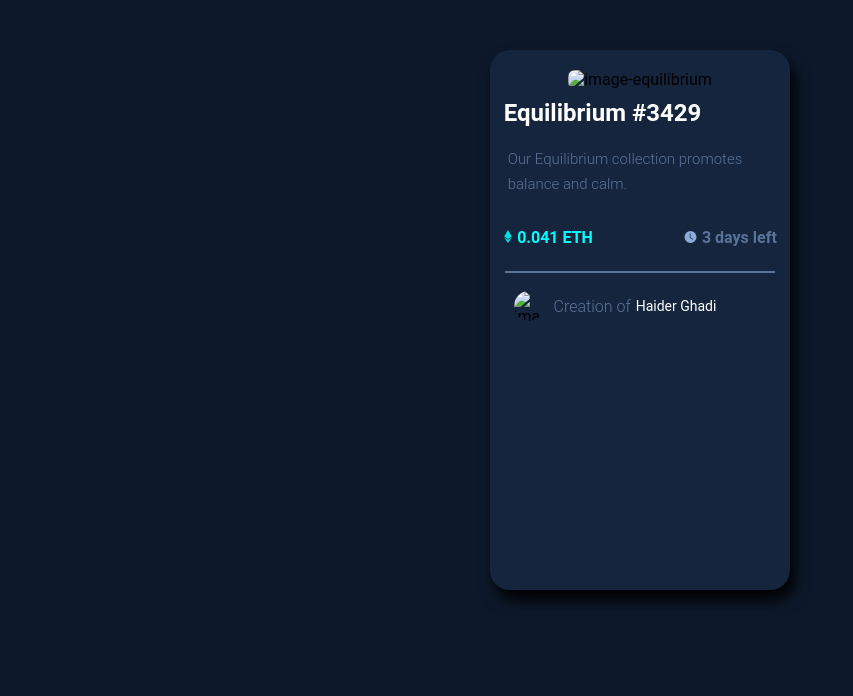
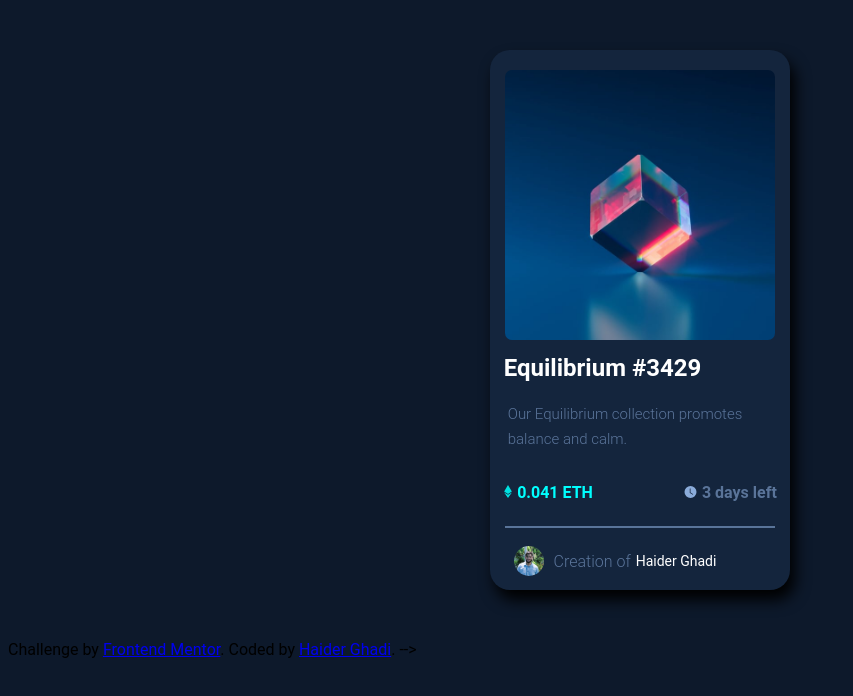
Before and after one commit to Haiderghadi/NFT-Card, a plain HTML site: page index.html in a window 1280 px wide. Shown: the whole page, without its empty margins (0-853 px from the left). Drawn offline with Linux system fonts and the light colour scheme.

Commit message:
Update index.html

```diff
--- a/index.html
+++ b/index.html
@@ -6,7 +6,7 @@
   <meta name="viewport" content="width=device-width, initial-scale=1.0">
   <!-- displays site properly based on user's device -->
 
-  <link rel="icon" type="image/png" sizes="32x32" href="./images/favicon-32x32.png">
+  <link rel="icon" type="img/png" sizes="32x32" href="favicon-32x32.png">
   <link rel="stylesheet" href="styles.css">
   <title>Frontend Mentor | NFT preview card component</title>
   <link rel="preconnect" href="https://fonts.googleapis.com">
@@ -21,7 +21,7 @@
 <body>
   <div class="container">
     <div class="image">
-      <img src="images/image-equilibrium.jpg" alt="image-equilibrium">
+      <img src="image-equilibrium.jpg" alt="image-equilibrium">
     </div>
     <h2 class="text">Equilibrium #3429</h2>
     <p class="para">Our Equilibrium collection promotes <br> balance and calm.</p>
@@ -41,15 +41,15 @@
     </div>
     <hr>
     <div class="flex-items2">
-      <img src="images/IMG_20230509_222945.jpg" alt="image-avatar">
+      <img src="IMG_20230509_222945.jpg" alt="image-avatar">
       <p class="para-part1">Creation of</p>
       <p class="para-part2">Haider Ghadi</p>
     </div>
   </div>
-  <!-- <div class="attribution">
+  <div class="attribution">
     Challenge by <a href="https://www.frontendmentor.io?ref=challenge" target="_blank">Frontend Mentor</a>.
-    Coded by <a href="#">Your Name Here</a>. -->
-  <!-- </div> -->
+    Coded by <a href="#">Haider Ghadi</a>. -->
+  <!-- </div>
 </body>
 
 </html>
```
